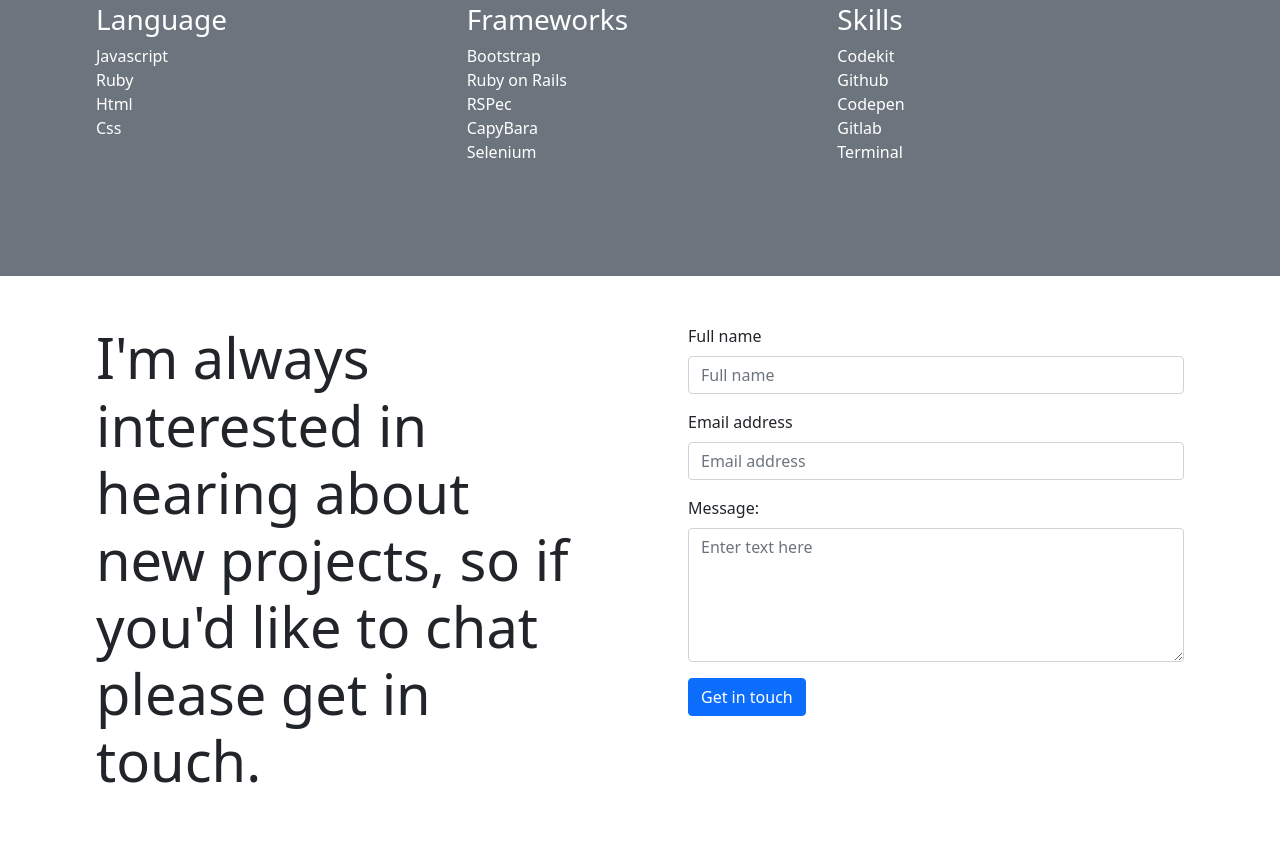
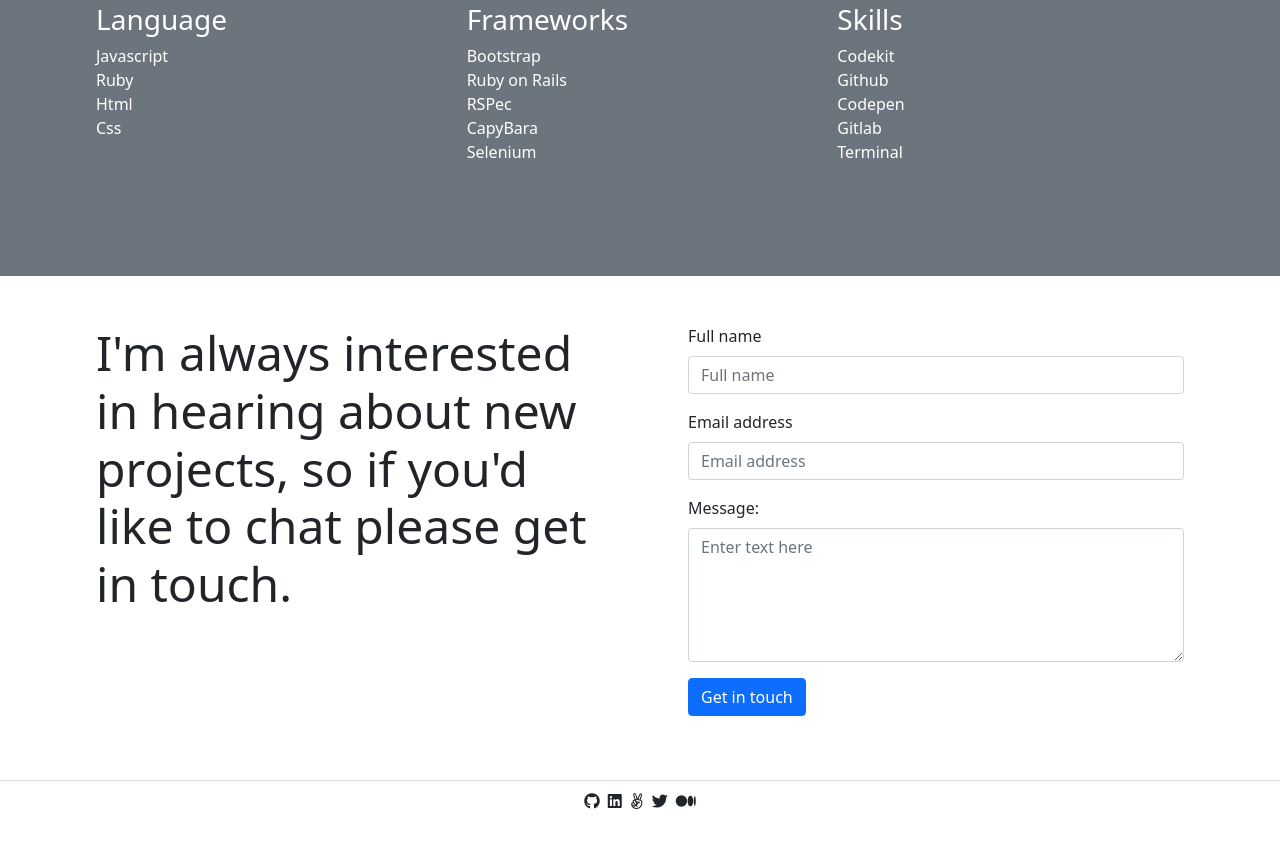
Before and after one commit to aghtetnyein/portfolio-with-bootstrap, a website: page portfolio-bootstrap.html in a window 1280 px wide. Shown: the part 2394-3253 px from the top of the page. After the commit the page ends 3231 px from the top, so only its background shows below. Drawn offline with nearby package versions, Linux system fonts and the light colour scheme.

Commit message:
Starting Footer

```diff
--- a/portfolio-bootstrap.html
+++ b/portfolio-bootstrap.html
@@ -112,9 +112,6 @@
       </div>
 
       <div class="row col-12 p-5 g-3">
-        <!-- <div class="first work-item">
-          <button type="button">See Project</button>
-        </div> -->
         <div class="col-4">
           <div class="card p-4">
             <div class="">
@@ -199,7 +196,7 @@
     </section>
 
     <!-- about-me -->
-    <section class="p-5 bg-secondary text-white" id="about-me">
+    <section id="about-me" class="p-5 bg-secondary text-white">
       <div
         class="d-flex flex-column w-50 p-5 align-items-start justify-content-start"
       >
@@ -260,14 +257,16 @@
         </ul>
       </div>
     </section>
-    <div class="p-5 d-flex " id="contact-form">
-      <p class="w-100 px-5 display-4 font-weight-bold">
+
+    <!-- contact-form -->
+    <div id="contact-form" class="p-5 d-flex">
+      <p class="w-100 px-5 display-5 font-weight-bold">
         I'm always interested in hearing about new projects, so if you'd like to
         chat please get in touch.
       </p>
       <div class="w-100 px-5">
-        <form action="https://formspree.io/f/meqdoeyo" method="post" >
-          <ul class="list-unstyled ">
+        <form action="https://formspree.io/f/meqdoeyo" method="post">
+          <ul class="list-unstyled">
             <li class="mb-3">
               <label class="form-label" for="full_name">Full name</label>
               <input
@@ -304,12 +303,27 @@
               ></textarea>
             </li>
             <li class="mb-3">
-              <button class="btn btn-primary" type="submit">Get in touch</button>
+              <button class="btn btn-primary" type="submit">
+                Get in touch
+              </button>
             </li>
           </ul>
         </form>
       </div>
     </div>
+
+    <!-- footer -->
+    <footer>
+      <ul
+        class="list-unstyled d-flex gap-2 border-top py-2 justify-content-center"
+      >
+        <li><i class="fa-brands fa-github"></i></li>
+        <li><i class="fa-brands fa-linkedin"></i></li>
+        <li><i class="fa-brands fa-angellist"></i></li>
+        <li><i class="fa-brands fa-twitter"></i></li>
+        <li><i class="fa-brands fa-medium"></i></li>
+      </ul>
+    </footer>
 
     <script
       src="https://cdn.jsdelivr.net/npm/bootstrap@5.0.2/dist/js/bootstrap.bundle.min.js"
```
